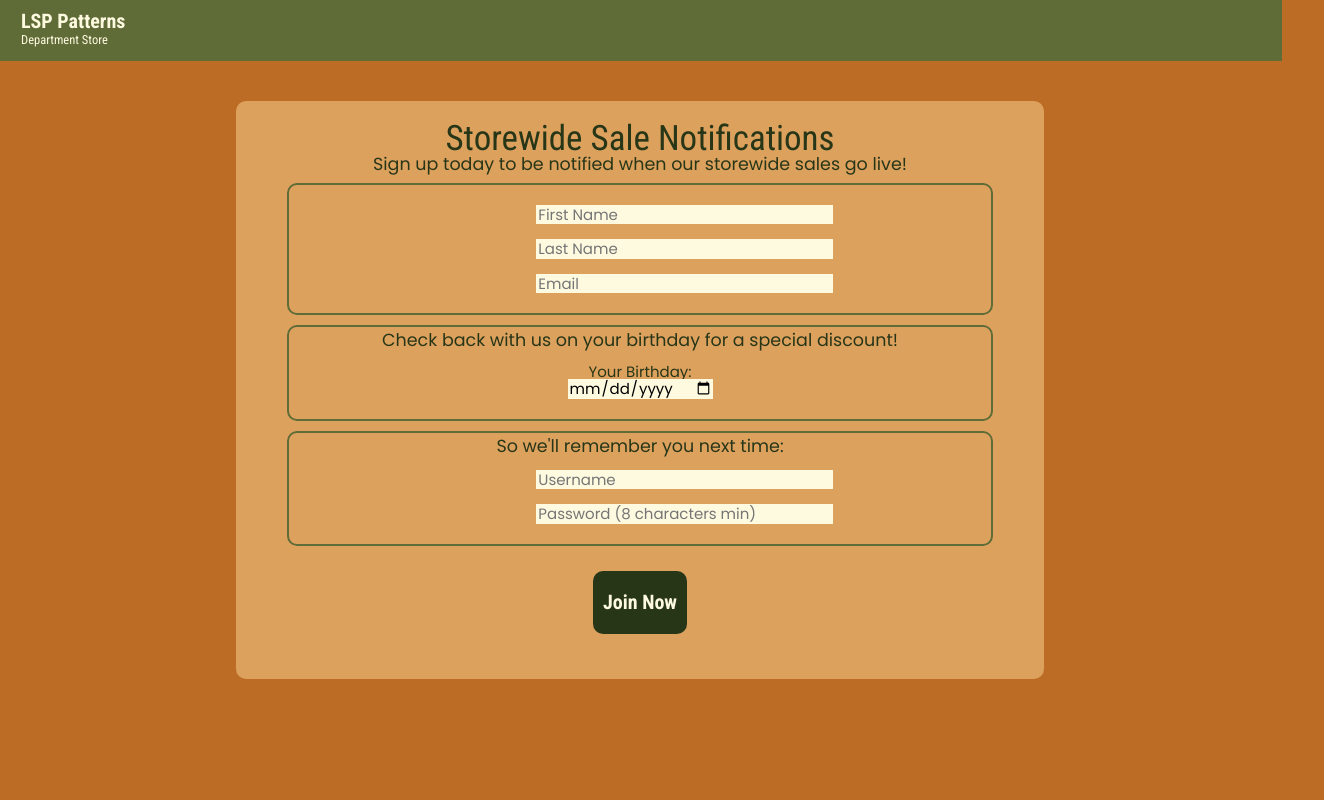
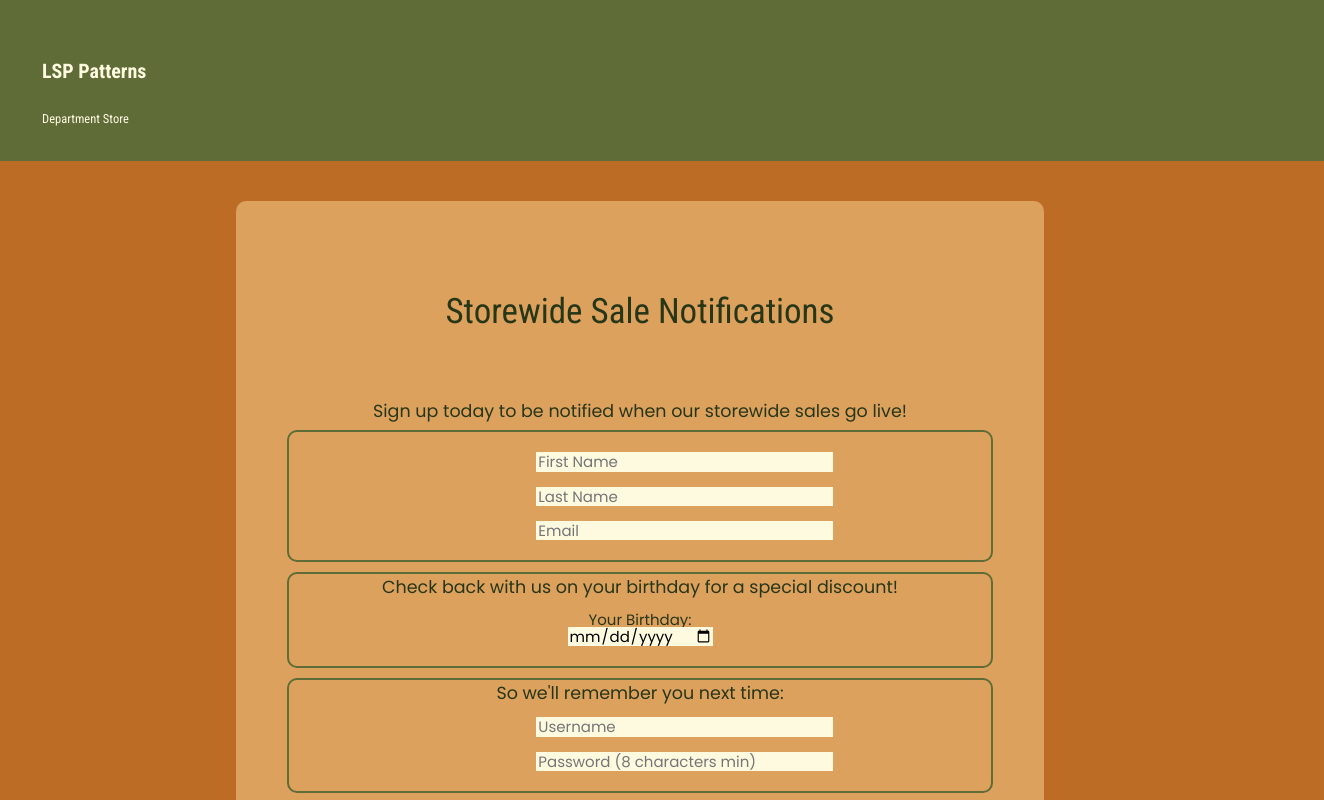
Before and after one commit to lpatton4-itmd362-org/project1, a plain HTML site: page index.html in a window 1280 px wide. Shown: the top 800 px of the page, 1324 px wide, since content can reach past the window. Drawn offline with nearby package versions, Linux system fonts and the light colour scheme.

Commit message:
testing modular scale on h1 and h2

```diff
--- a/css/screen.css
+++ b/css/screen.css
@@ -1,10 +1,18 @@
-/* Rules to specify font families:
+/*
+Rules to specify font families:
 font-family: 'Poppins', sans-serif;
 font-family: 'Roboto Condensed', sans-serif;
 */
 
+/*
+Perfect Fourth Modular Scale
+https://www.modularscale.com/?22&px&1.333
+*/
+
 html {
+  font-size: 22px;
   line-height: 1.2em;
+  /*font-family:;*/
 }
 
 body {
@@ -16,15 +24,16 @@ header {
   color: #fefae0;
   width: 100%;
   margin: 0px;
-  padding: 1px;
+  padding: 1em;
   position: relative;
 }
 
 h2 {
   font-family: 'Roboto Condensed', sans-serif;
   font-weight: bold;
-  font-size: 40px;
-  margin: 20px 20px 5px 20px;
+  font-size: 3.257em; /*52.1px*/
+  line-height: 3.908em; /*62.5px*/
+  margin: 1.25em 1.25em .3em 1.25em;
 }
 
 h4 {
@@ -46,7 +55,8 @@ form {
 h1 {
   font-family: 'Roboto Condensed', sans-serif;
   text-align: center;
-  font-size: 80px;
+  font-size: 4.341em; /*69.46px*/
+  line-height: 5.209em; /*83.3px*/
 }
 
 p {
```
